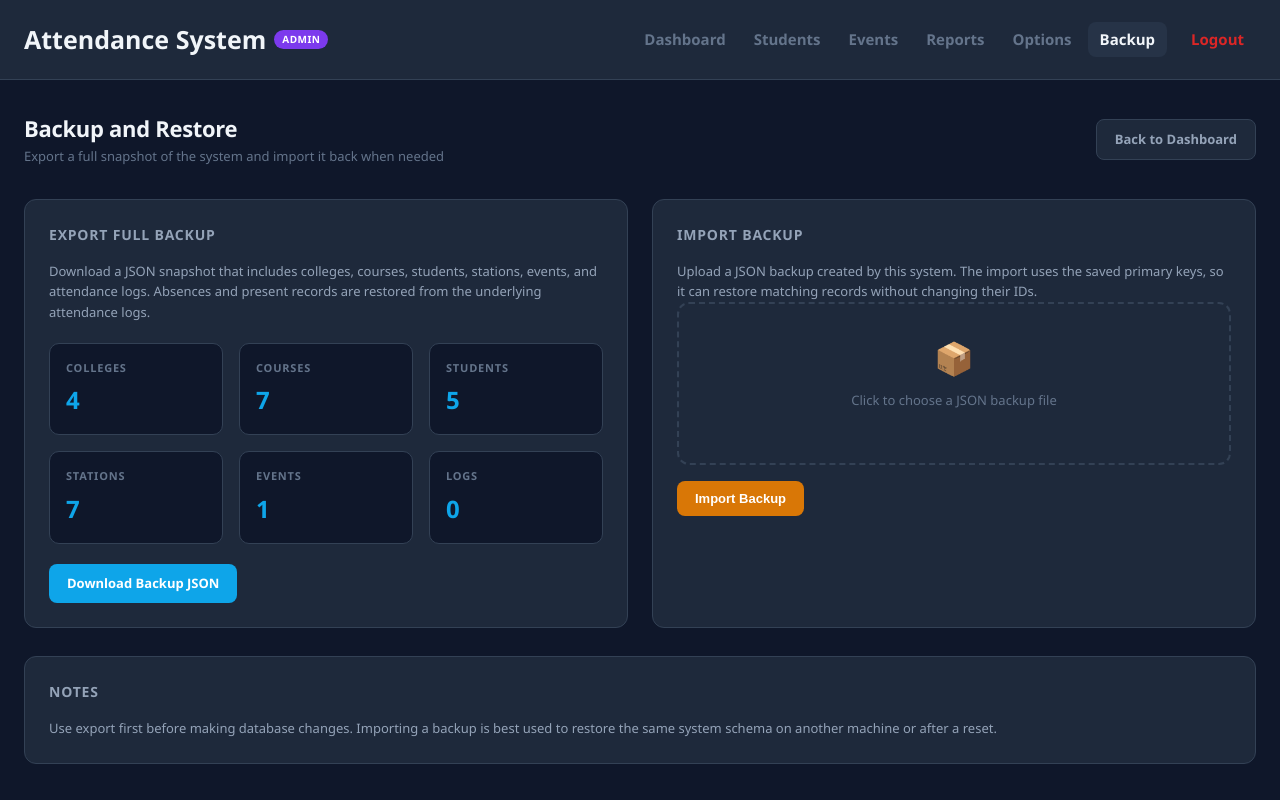
After one commit to pearlllyy/attendance-system, a Flask app: page /backup in a window 1280 px wide. The commit adds this page. Run offline with Flask 3, Linux system fonts and the light colour scheme; a user stored in the database is signed in; data comes from the database, SQL or seed files in the repository; data that the repository does not hold is empty.

Commit message:
backup feature

```diff
--- a/app.py
+++ b/app.py
@@ -1,8 +1,9 @@
 import os
-from flask import Flask, request, jsonify, render_template, session, redirect, url_for
+import json
+from flask import Flask, request, jsonify, render_template, session, redirect, url_for, send_file
 from config import Config
 import pymysql
-from datetime import datetime
+from datetime import date, datetime, time, timedelta
 import csv
 import io
 from functools import wraps
@@ -33,6 +34,50 @@ def td_to_str(td):
     return str(td)
 
 
+def serialize_backup_value(value):
+    if isinstance(value, timedelta):
+        return td_to_str(value)
+    if isinstance(value, (datetime, date, time)):
+        return value.isoformat()
+    if hasattr(value, 'isoformat'):
+        return value.isoformat()
+    return value
+
+
+def serialize_backup_rows(rows):
+    return [
+        {key: serialize_backup_value(value) for key, value in row.items()}
+        for row in rows
+    ]
+
+
+def fetch_backup_rows(cursor, table, order_by):
+    cursor.execute(f"SELECT * FROM {table} ORDER BY {order_by}")
+    return cursor.fetchall()
+
+
+def upsert_backup_rows(cursor, table, columns, pk_column, rows):
+    if not rows:
+        return 0
+
+    column_list = ', '.join(columns)
+    placeholders = ', '.join(['%s'] * len(columns))
+    updates = ', '.join(
+        f"{column} = VALUES({column})"
+        for column in columns
+        if column != pk_column
+    )
+
+    sql = f"INSERT INTO {table} ({column_list}) VALUES ({placeholders})"
+    if updates:
+        sql += f" ON DUPLICATE KEY UPDATE {updates}"
+
+    for row in rows:
+        cursor.execute(sql, [row.get(column) for column in columns])
+
+    return len(rows)
+
+
 def save_admin_password(new_password):
     env_path = find_dotenv(usecwd=True)
     if not env_path:
@@ -57,6 +102,59 @@ def admin_password_matches(candidate_password):
             return False
 
     return candidate_password == stored_password
+
+
+def build_backup_payload():
+    db = get_db()
+    cursor = db.cursor()
+    try:
+        payload = {
+            'version': 1,
+            'generated_at': datetime.now().isoformat(timespec='seconds'),
+            'colleges': serialize_backup_rows(fetch_backup_rows(cursor, 'colleges', 'college_id')),
+            'courses': serialize_backup_rows(fetch_backup_rows(cursor, 'courses', 'course_id')),
+            'students': serialize_backup_rows(fetch_backup_rows(cursor, 'students', 'student_id')),
+            'stations': serialize_backup_rows(fetch_backup_rows(cursor, 'stations', 'station_id')),
+            'events': serialize_backup_rows(fetch_backup_rows(cursor, 'events', 'event_id')),
+            'attendance_logs': serialize_backup_rows(fetch_backup_rows(cursor, 'attendance_logs', 'log_id')),
+        }
+        return payload
+    finally:
+        cursor.close()
+        db.close()
+
+
+def import_backup_payload(payload):
+    db = get_db()
+    cursor = db.cursor()
+
+    table_specs = [
+        ('colleges', ['college_id', 'college_code', 'college_name'], 'college_id'),
+        ('courses', ['course_id', 'course_code', 'course_name', 'major', 'college_id'], 'course_id'),
+        ('students', ['student_id', 'full_name', 'course_id', 'year_level', 'section'], 'student_id'),
+        ('stations', ['station_id', 'station_name', 'course_id'], 'station_id'),
+        ('events', ['event_id', 'event_name', 'event_date', 'time_in_cutoff', 'time_out_start', 'is_active'], 'event_id'),
+        ('attendance_logs', ['log_id', 'student_id', 'event_id', 'station_id', 'time_in', 'time_out', 'status'], 'log_id'),
+    ]
+
+    try:
+        counts = {}
+        for table, columns, pk_column in table_specs:
+            rows = payload.get(table, [])
+            if rows is None:
+                rows = []
+            if not isinstance(rows, list):
+                raise ValueError(f"'{table}' must be a list.")
+            counts[table] = upsert_backup_rows(cursor, table, columns, pk_column, rows)
+
+        db.commit()
+        return counts
+    except Exception:
+        db.rollback()
+        raise
+    finally:
+        cursor.close()
+        db.close()
 
 # NOTE: The following code is a Flask application that manages student attendance for events. It includes routes for station login, scanning student IDs, and admin functionalities such as managing events, students, and viewing reports. The application uses a MySQL database to store data and provides JSON APIs for various operations.
 
@@ -469,6 +567,85 @@ def reports():
     return render_template('reports.html', logs=logs, colleges=colleges,
                            courses=courses, events=events)
 
+
+@app.route('/backup')
+@login_required
+def backup():
+    db = get_db()
+    cursor = db.cursor()
+    colleges_total = courses_total = students_total = stations_total = events_total = logs_total = 0
+    try:
+        cursor.execute("SELECT COUNT(*) as total FROM colleges")
+        colleges_total = cursor.fetchone()['total']
+        cursor.execute("SELECT COUNT(*) as total FROM courses")
+        courses_total = cursor.fetchone()['total']
+        cursor.execute("SELECT COUNT(*) as total FROM students")
+        students_total = cursor.fetchone()['total']
+        cursor.execute("SELECT COUNT(*) as total FROM stations")
+        stations_total = cursor.fetchone()['total']
+        cursor.execute("SELECT COUNT(*) as total FROM events")
+        events_total = cursor.fetchone()['total']
+        cursor.execute("SELECT COUNT(*) as total FROM attendance_logs")
+        logs_total = cursor.fetchone()['total']
+    except Exception:
+        raise
+    finally:
+        cursor.close()
+        db.close()
+
+    return render_template(
+        'backup.html',
+        colleges_total=colleges_total,
+        courses_total=courses_total,
+        students_total=students_total,
+        stations_total=stations_total,
+        events_total=events_total,
+        logs_total=logs_total,
+    )
+
+
+@app.route('/api/backup/export')
+@login_required
+def export_backup():
+    payload = build_backup_payload()
+    data = json.dumps(payload, indent=2, ensure_ascii=False).encode('utf-8')
+    filename = f"attendance_backup_{datetime.now().strftime('%Y%m%d_%H%M%S')}.json"
+    return send_file(
+        io.BytesIO(data),
+        mimetype='application/json',
+        as_attachment=True,
+        download_name=filename,
+    )
+
+
+@app.route('/api/backup/import', methods=['POST'])
+@login_required
+def import_backup():
+    if 'file' not in request.files:
+        return jsonify({'success': False, 'message': 'No backup file uploaded.'})
+
+    file = request.files['file']
+    if not file.filename or not file.filename.lower().endswith('.json'):
+        return jsonify({'success': False, 'message': 'Backup file must be a .json file.'})
+
+    try:
+        payload = json.loads(file.stream.read().decode('utf-8'))
+    except Exception:
+        return jsonify({'success': False, 'message': 'Invalid backup file. Please upload a valid JSON backup.'})
+
+    if not isinstance(payload, dict):
+        return jsonify({'success': False, 'message': 'Invalid backup structure.'})
+
+    try:
+        counts = import_backup_payload(payload)
+        return jsonify({
+            'success': True,
+            'message': 'Backup imported successfully.',
+            'counts': counts
+        })
+    except Exception as e:
+        return jsonify({'success': False, 'message': str(e)})
+
 @app.route('/api/reports')
 @login_required
 def reports_api():
--- a/templates/absences.html
+++ b/templates/absences.html
@@ -187,6 +187,9 @@
             </a>
             <a href="/reports" class="{{ 'active' if request.endpoint == 'reports' }}">
                 Options
+            </a>
+            <a href="/backup" class="{{ 'active' if request.endpoint == 'backup' }}">
+                Backup
             </a>
             <a href="/admin/logout" class="logout-btn">
                 Logout
--- /dev/null
+++ b/templates/backup.html
@@ -0,0 +1,306 @@
+<!DOCTYPE html>
+<html lang="en">
+<head>
+    <meta charset="UTF-8">
+    <meta name="viewport" content="width=device-width, initial-scale=1.0">
+    <title>Backup - Attendance System</title>
+    <link rel="stylesheet" href="/static/style.css">
+    <script src="/static/script.js" defer></script>
+    <style>
+        * { margin: 0; padding: 0; box-sizing: border-box; }
+
+        body {
+            min-height: 100vh;
+            background-color: #0f172a;
+            font-family: 'Segoe UI', sans-serif;
+            padding: 32px 24px;
+            color: #f1f5f9;
+        }
+
+        .header {
+            display: flex;
+            justify-content: space-between;
+            align-items: center;
+            margin-bottom: 32px;
+            flex-wrap: wrap;
+            gap: 12px;
+        }
+
+        .header h1 { font-size: 22px; font-weight: 700; }
+        .header p { color: #64748b; font-size: 13px; margin-top: 2px; }
+
+        .btn {
+            padding: 10px 18px;
+            border-radius: 8px;
+            font-size: 13px;
+            font-weight: 600;
+            cursor: pointer;
+            border: none;
+            transition: background 0.2s;
+            text-decoration: none;
+            display: inline-block;
+        }
+
+        .btn-primary { background: #0ea5e9; color: white; }
+        .btn-primary:hover { background: #0284c7; }
+        .btn-secondary { background: #1e293b; color: #94a3b8; border: 1px solid #334155; }
+        .btn-secondary:hover { background: #263347; }
+        .btn-success { background: #16a34a; color: white; }
+        .btn-success:hover { background: #15803d; }
+        .btn-warning { background: #d97706; color: white; }
+        .btn-warning:hover { background: #b45309; }
+
+        .grid-2 {
+            display: grid;
+            grid-template-columns: repeat(2, minmax(0, 1fr));
+            gap: 24px;
+            margin-bottom: 28px;
+        }
+
+        @media (max-width: 900px) {
+            .grid-2 { grid-template-columns: 1fr; }
+        }
+
+        .card {
+            background: #1e293b;
+            border: 1px solid #334155;
+            border-radius: 12px;
+            padding: 24px;
+        }
+
+        .card h2 {
+            font-size: 14px;
+            font-weight: 600;
+            color: #94a3b8;
+            text-transform: uppercase;
+            letter-spacing: 0.8px;
+            margin-bottom: 16px;
+        }
+
+        .card p {
+            color: #94a3b8;
+            font-size: 13px;
+            line-height: 1.6;
+        }
+
+        .meta-grid {
+            display: grid;
+            grid-template-columns: repeat(auto-fit, minmax(130px, 1fr));
+            gap: 16px;
+            margin-top: 20px;
+        }
+
+        .meta {
+            background: #0f172a;
+            border: 1px solid #334155;
+            border-radius: 10px;
+            padding: 16px;
+        }
+
+        .meta .label {
+            color: #64748b;
+            font-size: 11px;
+            text-transform: uppercase;
+            letter-spacing: 0.8px;
+            font-weight: 600;
+        }
+
+        .meta .value {
+            color: #0ea5e9;
+            font-size: 24px;
+            font-weight: 700;
+            margin-top: 6px;
+        }
+
+        .upload-area {
+            border: 2px dashed #334155;
+            border-radius: 12px;
+            padding: 30px;
+            text-align: center;
+            cursor: pointer;
+            transition: border-color 0.2s;
+            margin-bottom: 16px;
+        }
+
+        .upload-area:hover { border-color: #0ea5e9; }
+        .upload-area .icon { font-size: 32px; margin-bottom: 8px; }
+        .upload-area p { color: #64748b; font-size: 13px; }
+        .upload-area input[type="file"] { display: none; }
+
+        .file-name {
+            color: #0ea5e9;
+            margin-top: 6px;
+            font-size: 12px;
+            min-height: 16px;
+        }
+
+        .result {
+            background: #0f172a;
+            border: 1px solid #334155;
+            border-radius: 8px;
+            padding: 12px 16px;
+            font-size: 13px;
+            margin-top: 12px;
+            display: none;
+        }
+
+        .result.success { border-color: #16a34a; color: #86efac; }
+        .result.error { border-color: #dc2626; color: #fca5a5; }
+    </style>
+</head>
+<body>
+    <nav class="navbar">
+        <a href="/dashboard" class="navbar-brand">
+            Attendance System <span>Admin</span>
+        </a>
+        <div class="navbar-links">
+            <a href="/dashboard" class="{{ 'active' if request.endpoint == 'dashboard' }}">
+                Dashboard
+            </a>
+            <a href="/students" class="{{ 'active' if request.endpoint == 'students' }}">
+                Students
+            </a>
+            <a href="/events" class="{{ 'active' if request.endpoint == 'events' }}">
+                Events
+            </a>
+            <a href="/absences" class="{{ 'active' if request.endpoint == 'absences' }}">
+                Reports
+            </a>
+            <a href="/reports" class="{{ 'active' if request.endpoint == 'reports' }}">
+                Options
+            </a>
+            <a href="/backup" class="{{ 'active' if request.endpoint == 'backup' }}">
+                Backup
+            </a>
+            <a href="/admin/logout" class="logout-btn">
+                Logout
+            </a>
+        </div>
+    </nav>
+
+    <div class="header">
+        <div>
+            <h1>Backup and Restore</h1>
+            <p>Export a full snapshot of the system and import it back when needed</p>
+        </div>
+        <a href="/dashboard" class="btn btn-secondary">Back to Dashboard</a>
+    </div>
+
+    <div class="grid-2">
+        <div class="card">
+            <h2>Export Full Backup</h2>
+            <p>
+                Download a JSON snapshot that includes colleges, courses, students,
+                stations, events, and attendance logs. Absences and present records are
+                restored from the underlying attendance logs.
+            </p>
+
+            <div class="meta-grid">
+                <div class="meta">
+                    <div class="label">Colleges</div>
+                    <div class="value">{{ colleges_total }}</div>
+                </div>
+                <div class="meta">
+                    <div class="label">Courses</div>
+                    <div class="value">{{ courses_total }}</div>
+                </div>
+                <div class="meta">
+                    <div class="label">Students</div>
+                    <div class="value">{{ students_total }}</div>
+                </div>
+                <div class="meta">
+                    <div class="label">Stations</div>
+                    <div class="value">{{ stations_total }}</div>
+                </div>
+                <div class="meta">
+                    <div class="label">Events</div>
+                    <div class="value">{{ events_total }}</div>
+                </div>
+                <div class="meta">
+                    <div class="label">Logs</div>
+                    <div class="value">{{ logs_total }}</div>
+                </div>
+            </div>
+
+            <div style="margin-top: 20px;">
+                <a href="/api/backup/export" class="btn btn-primary">Download Backup JSON</a>
+            </div>
+        </div>
+
+        <div class="card">
+            <h2>Import Backup</h2>
+            <p>
+                Upload a JSON backup created by this system. The import uses the saved
+                primary keys, so it can restore matching records without changing their IDs.
+            </p>
+
+            <div class="upload-area" onclick="document.getElementById('backupFile').click()">
+                <div class="icon">📦</div>
+                <p>Click to choose a JSON backup file</p>
+                <div class="file-name" id="backupFileName"></div>
+                <input type="file" id="backupFile" accept=".json" onchange="handleBackupSelect(this)">
+            </div>
+
+            <button class="btn btn-warning" onclick="restoreBackup()">Import Backup</button>
+
+            <div class="result" id="backupResult"></div>
+        </div>
+    </div>
+
+    <div class="card">
+        <h2>Notes</h2>
+        <p>
+            Use export first before making database changes. Importing a backup is best
+            used to restore the same system schema on another machine or after a reset.
+        </p>
+    </div>
+
+    <script>
+        function handleBackupSelect(input) {
+            const fileName = document.getElementById('backupFileName');
+            fileName.textContent = input.files[0] ? input.files[0].name : '';
+        }
+
+        function showBackupResult(message, type) {
+            const box = document.getElementById('backupResult');
+            box.className = `result ${type}`;
+            box.textContent = message;
+            box.style.display = 'block';
+        }
+
+        async function restoreBackup() {
+            const input = document.getElementById('backupFile');
+            const file = input.files[0];
+
+            if (!file) {
+                showBackupResult('Please choose a JSON backup file first.', 'error');
+                return;
+            }
+
+            const ok = confirm('Import this backup? This will merge the uploaded data into the current database.');
+            if (!ok) return;
+
+            const formData = new FormData();
+            formData.append('file', file);
+
+            const res = await fetch('/api/backup/import', {
+                method: 'POST',
+                body: formData
+            });
+
+            const data = await res.json();
+            if (data.success) {
+                showBackupResult(data.message, 'success');
+                if (window.showToast) {
+                    showToast(data.message, 'success');
+                }
+            } else {
+                showBackupResult(data.message || 'Import failed.', 'error');
+                if (window.showToast) {
+                    showToast(data.message || 'Import failed.', 'error');
+                }
+            }
+        }
+    </script>
+</body>
+</html>
--- a/templates/dashboard.html
+++ b/templates/dashboard.html
@@ -208,6 +208,9 @@
             </a>
             <a href="/reports" class="{{ 'active' if request.endpoint == 'reports' }}">
                 Options
+            </a>
+            <a href="/backup" class="{{ 'active' if request.endpoint == 'backup' }}">
+                Backup
             </a>
             <a href="/admin/logout" class="logout-btn">
                 Logout
--- a/templates/events.html
+++ b/templates/events.html
@@ -245,6 +245,9 @@
             <a href="/reports" class="{{ 'active' if request.endpoint == 'reports' }}">
                 Options
             </a>
+            <a href="/backup" class="{{ 'active' if request.endpoint == 'backup' }}">
+                Backup
+            </a>
             <a href="/admin/logout" class="logout-btn">
                 Logout
             </a>
--- a/templates/reports.html
+++ b/templates/reports.html
@@ -161,6 +161,9 @@
             </a>
             <a href="/reports">
                 Options
+            </a>
+            <a href="/backup">
+                Backup
             </a>
             <a href="/admin/logout" class="logout-btn">
                 Logout
--- a/templates/students.html
+++ b/templates/students.html
@@ -372,6 +372,9 @@
             </a>
             <a href="/reports">
                 Options
+            </a>
+            <a href="/backup">
+                Backup
             </a>
             <a href="/admin/logout" class="logout-btn">
                 Logout
```
